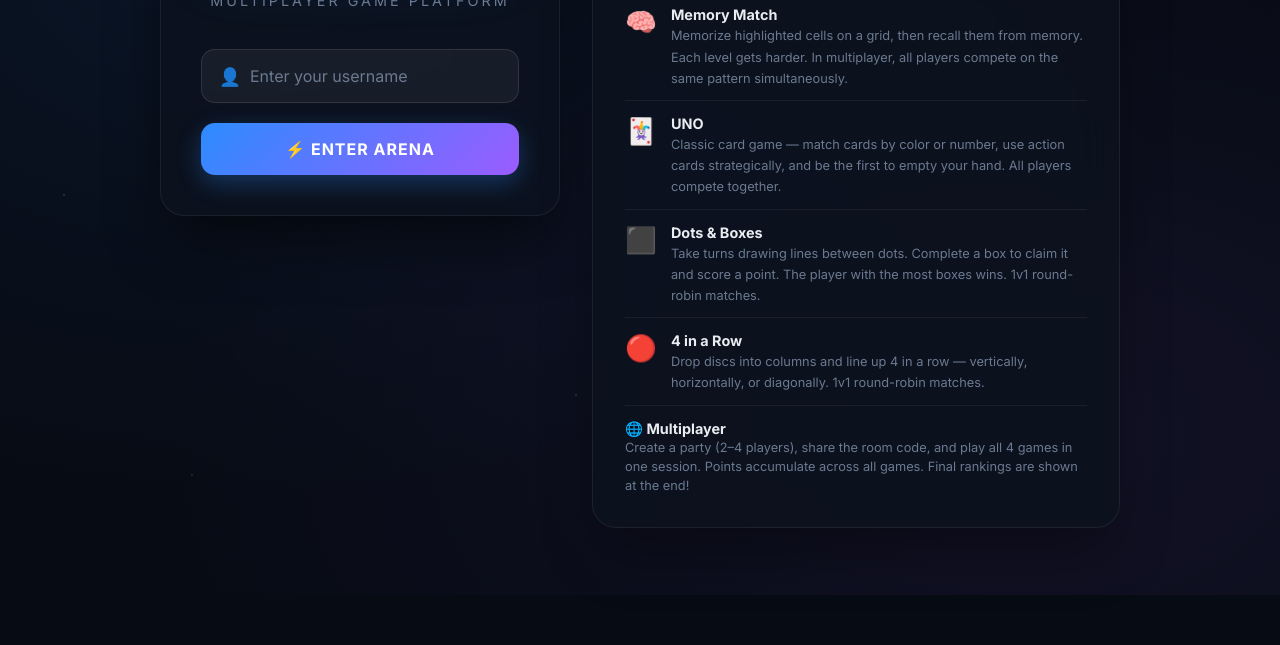
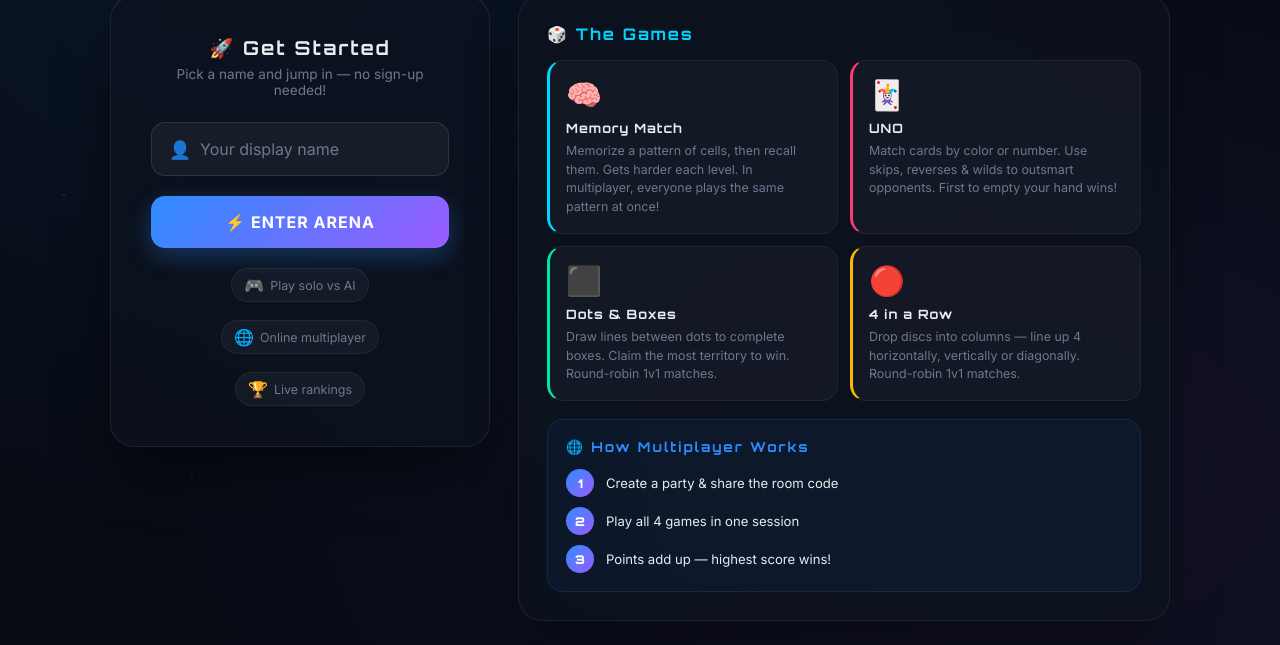
Before and after one commit to 0xAmo2/multiplayer-game-platform, a website: page public/index.html in a window 1280 px wide. Shown: the part 205-850 px from the top of the page. Before the commit the page ends 800 px from the top, so only its background shows below. Drawn offline with nearby package versions, Linux system fonts and the light colour scheme.

Commit message:
Redesign login + help page for better UX

```diff
--- a/public/app.js
+++ b/public/app.js
@@ -6,40 +6,61 @@ let currentGameInstance = null;
 
 const pages = {
   login: `
+    <div class="login-page">
+      <div class="login-top">
+        <h1 class="arena-logo">ARENA</h1>
+        <p class="arena-tagline">Play. Compete. Win.</p>
+        <p class="arena-subtitle">4 games · Solo or Multiplayer · 2–4 players</p>
+      </div>
       <div class="login-hero">
         <div class="login-wrapper">
-        <div class="card" style="text-align:center;">
-          <h1 class="arena-logo">ARENA</h1>
-          <p class="arena-subtitle">Multiplayer Game Platform</p>
+          <div class="card login-card">
+            <h2 class="login-card-title">🚀 Get Started</h2>
+            <p class="login-card-sub">Pick a name and jump in — no sign-up needed!</p>
             <div class="input-group">
               <span class="input-icon">👤</span>
-            <input type="text" id="nickname" placeholder="Enter your username" autocomplete="off">
+              <input type="text" id="nickname" placeholder="Your display name" autocomplete="off">
             </div>
             <button class="btn-primary" id="login-btn">⚡ Enter Arena</button>
+            <div class="login-features">
+              <div class="login-feature"><span>🎮</span> Play solo vs AI</div>
+              <div class="login-feature"><span>🌐</span> Online multiplayer</div>
+              <div class="login-feature"><span>🏆</span> Live rankings</div>
+            </div>
           </div>
         </div>
         <div class="help-panel">
-        <h2 class="help-title">📖 How to Play</h2>
-        <p class="help-intro">ARENA is a multiplayer game platform with 4 exciting games. Play solo against AI or challenge your friends online!</p>
-        <div class="help-game">
-          <div class="help-game-icon">🧠</div>
-          <div><strong>Memory Match</strong><br><span class="text-muted">Memorize highlighted cells on a grid, then recall them from memory. Each level gets harder. In multiplayer, all players compete on the same pattern simultaneously.</span></div>
+          <h2 class="help-title">🎲 The Games</h2>
+          <div class="help-games-grid">
+            <div class="help-card help-memory">
+              <div class="help-card-icon">🧠</div>
+              <h3>Memory Match</h3>
+              <p>Memorize a pattern of cells, then recall them. Gets harder each level. In multiplayer, everyone plays the same pattern at once!</p>
             </div>
-        <div class="help-game">
-          <div class="help-game-icon">🃏</div>
-          <div><strong>UNO</strong><br><span class="text-muted">Classic card game — match cards by color or number, use action cards strategically, and be the first to empty your hand. All players compete together.</span></div>
+            <div class="help-card help-uno">
+              <div class="help-card-icon">🃏</div>
+              <h3>UNO</h3>
+              <p>Match cards by color or number. Use skips, reverses & wilds to outsmart opponents. First to empty your hand wins!</p>
             </div>
-        <div class="help-game">
-          <div class="help-game-icon">⬛</div>
-          <div><strong>Dots & Boxes</strong><br><span class="text-muted">Take turns drawing lines between dots. Complete a box to claim it and score a point. The player with the most boxes wins. 1v1 round-robin matches.</span></div>
+            <div class="help-card help-dots">
+              <div class="help-card-icon">⬛</div>
+              <h3>Dots & Boxes</h3>
+              <p>Draw lines between dots to complete boxes. Claim the most territory to win. Round-robin 1v1 matches.</p>
             </div>
-        <div class="help-game">
-          <div class="help-game-icon">🔴</div>
-          <div><strong>4 in a Row</strong><br><span class="text-muted">Drop discs into columns and line up 4 in a row — vertically, horizontally, or diagonally. 1v1 round-robin matches.</span></div>
+            <div class="help-card help-c4">
+              <div class="help-card-icon">🔴</div>
+              <h3>4 in a Row</h3>
+              <p>Drop discs into columns — line up 4 horizontally, vertically or diagonally. Round-robin 1v1 matches.</p>
             </div>
-        <div class="help-section">
-          <strong>🌐 Multiplayer</strong><br>
-          <span class="text-muted">Create a party (2–4 players), share the room code, and play all 4 games in one session. Points accumulate across all games. Final rankings are shown at the end!</span>
+          </div>
+          <div class="help-how">
+            <h3 class="help-how-title">🌐 How Multiplayer Works</h3>
+            <div class="help-steps">
+              <div class="help-step"><span class="help-step-num">1</span><span>Create a party & share the room code</span></div>
+              <div class="help-step"><span class="help-step-num">2</span><span>Play all 4 games in one session</span></div>
+              <div class="help-step"><span class="help-step-num">3</span><span>Points add up — highest score wins!</span></div>
+            </div>
+          </div>
         </div>
       </div>
     </div>
--- a/public/style.css
+++ b/public/style.css
@@ -1249,16 +1249,69 @@ hr { border-color: rgba(255,255,255,0.07); margin: 24px 0; }
   letter-spacing: 2px;
 }
 
+/* ── LOGIN PAGE ── */
+.login-page {
+  width: 100%;
+  max-width: 1060px;
+}
+.login-top {
+  text-align: center;
+  margin-bottom: 36px;
+}
+.arena-tagline {
+  font-family: 'Orbitron', sans-serif;
+  font-size: 1.1rem;
+  letter-spacing: 4px;
+  color: var(--text);
+  margin: 4px 0 8px;
+  font-weight: 700;
+}
+.login-card {
+  text-align: center;
+}
+.login-card-title {
+  font-family: 'Orbitron', sans-serif;
+  font-size: 1.2rem;
+  letter-spacing: 2px;
+  color: var(--text);
+  margin-bottom: 6px;
+}
+.login-card-sub {
+  color: var(--muted);
+  font-size: 0.85rem;
+  margin-bottom: 24px;
+}
+.login-features {
+  display: flex;
+  justify-content: center;
+  gap: 18px;
+  margin-top: 20px;
+  flex-wrap: wrap;
+}
+.login-feature {
+  display: flex;
+  align-items: center;
+  gap: 6px;
+  font-size: 0.78rem;
+  color: var(--muted);
+  background: rgba(255,255,255,0.04);
+  padding: 6px 12px;
+  border-radius: 20px;
+  border: 1px solid rgba(255,255,255,0.06);
+}
+.login-feature span {
+  font-size: 1rem;
+}
+
 /* ── LOGIN HERO + HELP PANEL ── */
 .login-hero {
   display: flex;
-  gap: 32px;
+  gap: 28px;
   align-items: flex-start;
-  max-width: 960px;
   width: 100%;
 }
 .login-hero .login-wrapper {
-  flex: 0 0 400px;
+  flex: 0 0 380px;
 }
 .help-panel {
   flex: 1;
@@ -1267,52 +1320,92 @@ hr { border-color: rgba(255,255,255,0.07); margin: 24px 0; }
   -webkit-backdrop-filter: blur(20px);
   border-radius: 24px;
   border: 1px solid var(--border);
-  padding: 32px;
+  padding: 28px;
   box-shadow: 0 30px 60px -12px rgba(0,0,0,0.4);
 }
 .help-title {
   font-family: 'Orbitron', sans-serif;
-  font-size: 1.1rem;
+  font-size: 1rem;
   letter-spacing: 2px;
   color: var(--cyan);
-  margin-bottom: 12px;
+  margin-bottom: 16px;
 }
-.help-intro {
+.help-games-grid {
+  display: grid;
+  grid-template-columns: 1fr 1fr;
+  gap: 12px;
+  margin-bottom: 18px;
+}
+.help-card {
+  background: rgba(255,255,255,0.03);
+  border: 1px solid rgba(255,255,255,0.06);
+  border-radius: 16px;
+  padding: 16px;
+  transition: all 0.25s;
+}
+.help-card:hover {
+  border-color: rgba(255,255,255,0.15);
+  background: rgba(255,255,255,0.05);
+  transform: translateY(-2px);
+}
+.help-memory { border-left: 3px solid var(--cyan); }
+.help-uno    { border-left: 3px solid var(--red); }
+.help-dots   { border-left: 3px solid var(--green); }
+.help-c4     { border-left: 3px solid var(--gold); }
+.help-card-icon {
+  font-size: 1.8rem;
+  margin-bottom: 8px;
+}
+.help-card h3 {
+  font-family: 'Orbitron', sans-serif;
+  font-size: 0.8rem;
+  letter-spacing: 1px;
+  color: var(--text);
+  margin-bottom: 6px;
+}
+.help-card p {
   color: var(--muted);
-  font-size: 0.85rem;
-  line-height: 1.6;
-  margin-bottom: 20px;
-}
-.help-game {
-  display: flex;
-  gap: 14px;
-  align-items: flex-start;
-  padding: 12px 0;
-  border-bottom: 1px solid rgba(255,255,255,0.06);
-}
-.help-game-icon {
-  font-size: 1.6rem;
-  flex-shrink: 0;
-  margin-top: 2px;
-}
-.help-game strong {
-  color: var(--text);
-  font-size: 0.9rem;
-}
-.help-game .text-muted {
-  font-size: 0.8rem;
+  font-size: 0.78rem;
   line-height: 1.5;
 }
-.help-section {
-  padding-top: 14px;
-  font-size: 0.9rem;
+.help-how {
+  background: rgba(45,140,255,0.06);
+  border: 1px solid rgba(45,140,255,0.15);
+  border-radius: 16px;
+  padding: 18px;
 }
-.help-section strong {
+.help-how-title {
+  font-family: 'Orbitron', sans-serif;
+  font-size: 0.85rem;
+  letter-spacing: 2px;
+  color: var(--blue);
+  margin-bottom: 14px;
+}
+.help-steps {
+  display: flex;
+  flex-direction: column;
+  gap: 10px;
+}
+.help-step {
+  display: flex;
+  align-items: center;
+  gap: 12px;
+  font-size: 0.82rem;
   color: var(--text);
 }
-.help-section .text-muted {
-  font-size: 0.8rem;
-  line-height: 1.5;
+.help-step-num {
+  width: 28px;
+  height: 28px;
+  background: linear-gradient(135deg, var(--blue), var(--purple));
+  border-radius: 50%;
+  display: flex;
+  align-items: center;
+  justify-content: center;
+  font-family: 'Orbitron', sans-serif;
+  font-size: 0.75rem;
+  font-weight: 900;
+  color: #fff;
+  flex-shrink: 0;
 }
 
 /* ── MOBILE RESPONSIVE ── */
@@ -1355,5 +1448,8 @@ hr { border-color: rgba(255,255,255,0.07); margin: 24px 0; }
   .games-grid { grid-template-columns: 1fr; }
   .login-hero { flex-direction: column; align-items: stretch; }
   .login-hero .login-wrapper { flex: auto; }
-  .help-panel { padding: 24px 18px; }
+  .help-panel { padding: 20px 16px; }
+  .help-games-grid { grid-template-columns: 1fr; }
+  .arena-logo { font-size: 2.8rem; }
+  .arena-tagline { font-size: 0.9rem; }
 }
```
Lines whose indentation alone changed are shown as unchanged.
